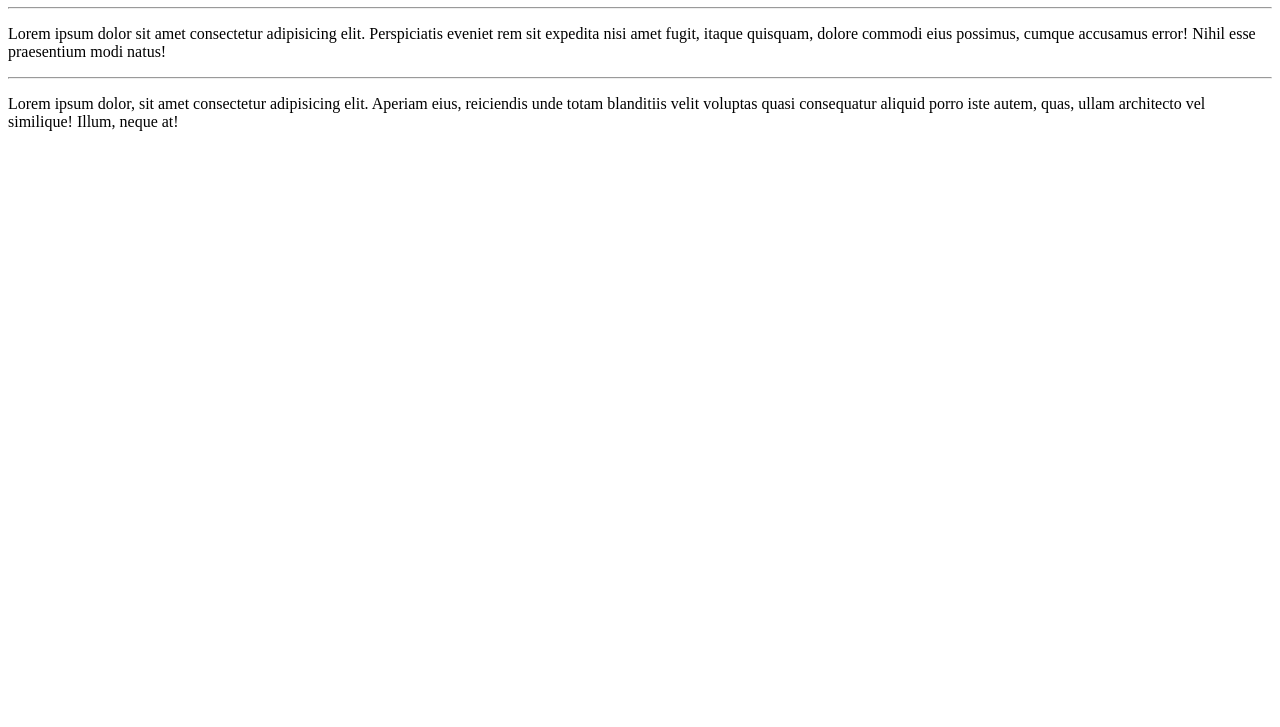
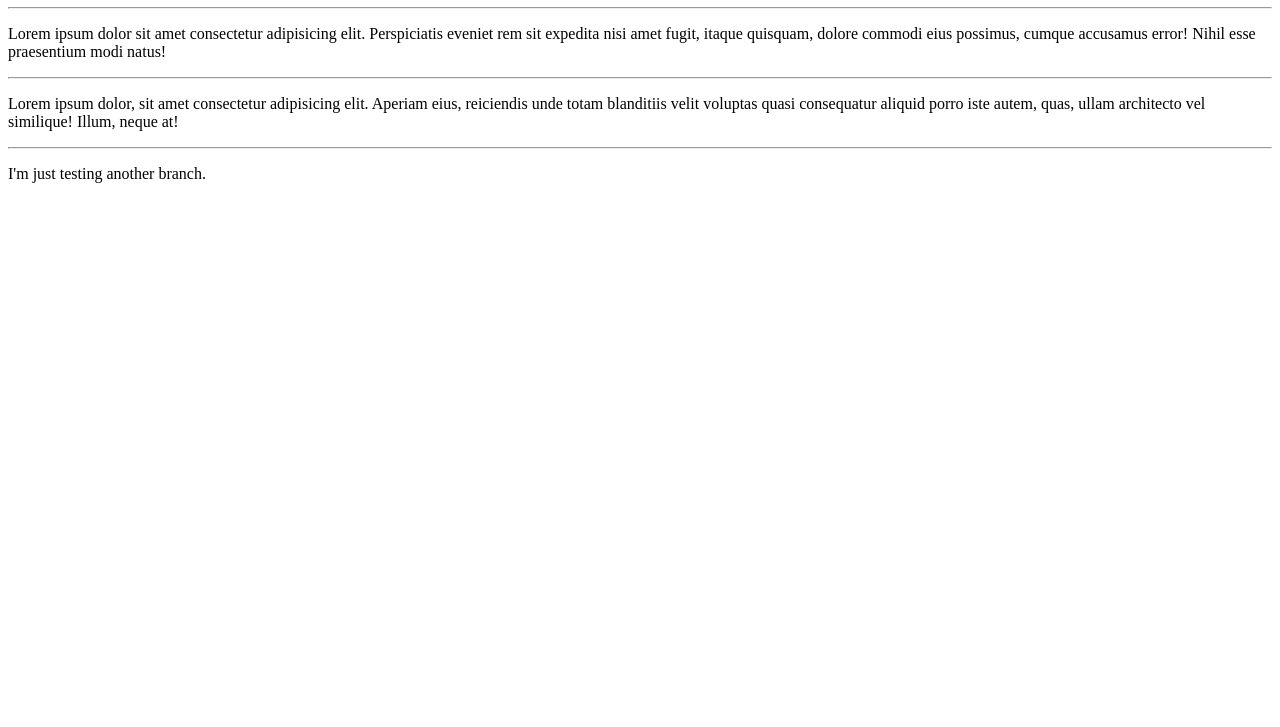
Before and after one commit to ryann-nascimento/HelloWorld, a plain HTML site: page example-site/index.html in a window 1280 px wide. Shown: the part 73-800 px from the top of the page. Drawn offline with Linux system fonts and the light colour scheme.

Commit message:
Testing another Branch

```diff
--- a/example-site/index.html
+++ b/example-site/index.html
@@ -11,5 +11,7 @@
     <p>Lorem ipsum dolor sit amet consectetur adipisicing elit. Perspiciatis eveniet rem sit expedita nisi amet fugit, itaque quisquam, dolore commodi eius possimus, cumque accusamus error! Nihil esse praesentium modi natus!</p>
     <hr>
     <p>Lorem ipsum dolor, sit amet consectetur adipisicing elit. Aperiam eius, reiciendis unde totam blanditiis velit voluptas quasi consequatur aliquid porro iste autem, quas, ullam architecto vel similique! Illum, neque at!</p>
+    <hr>
+    <p>I'm just testing another branch.</p>
 </body>
 </html>
```
